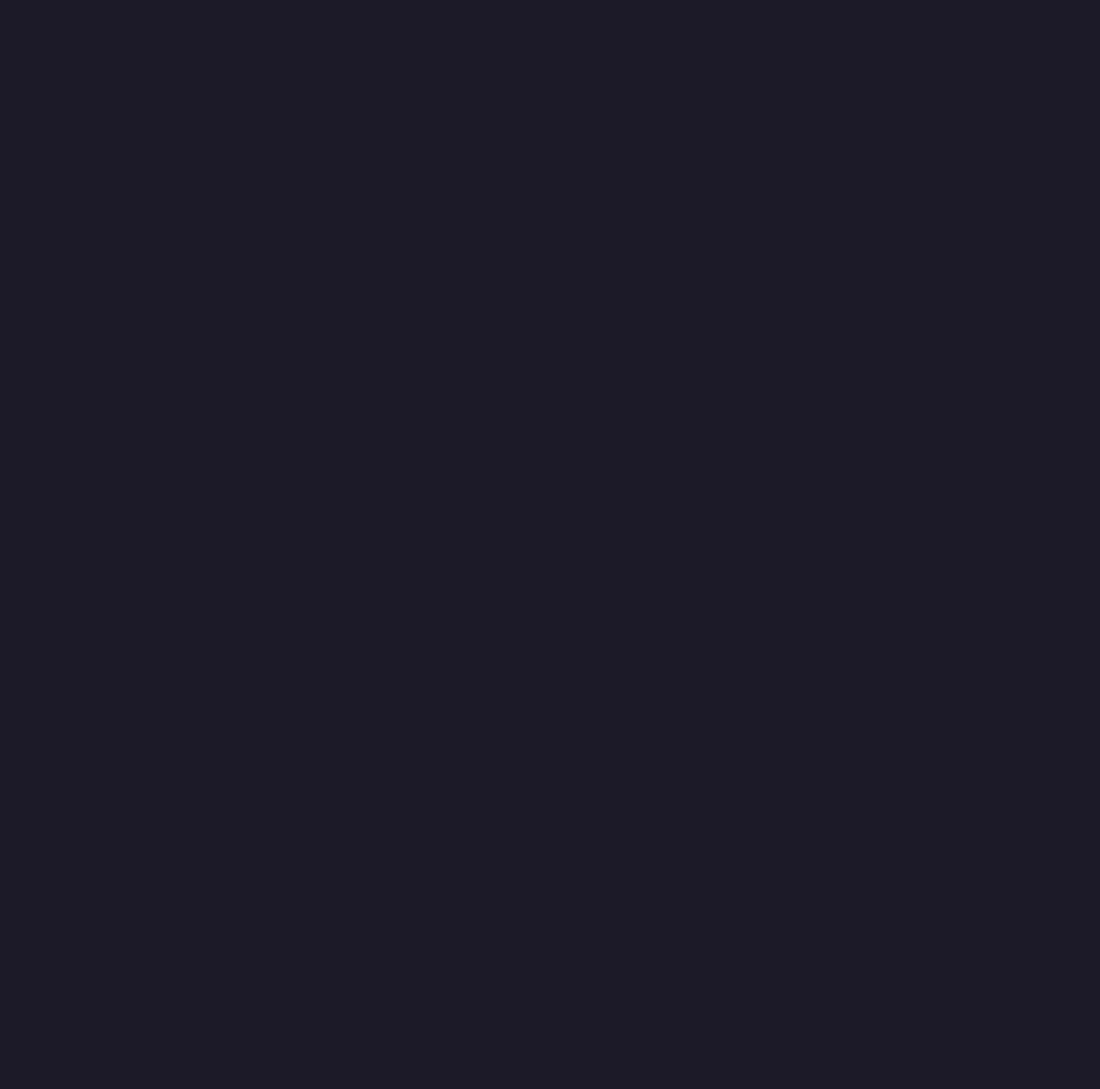
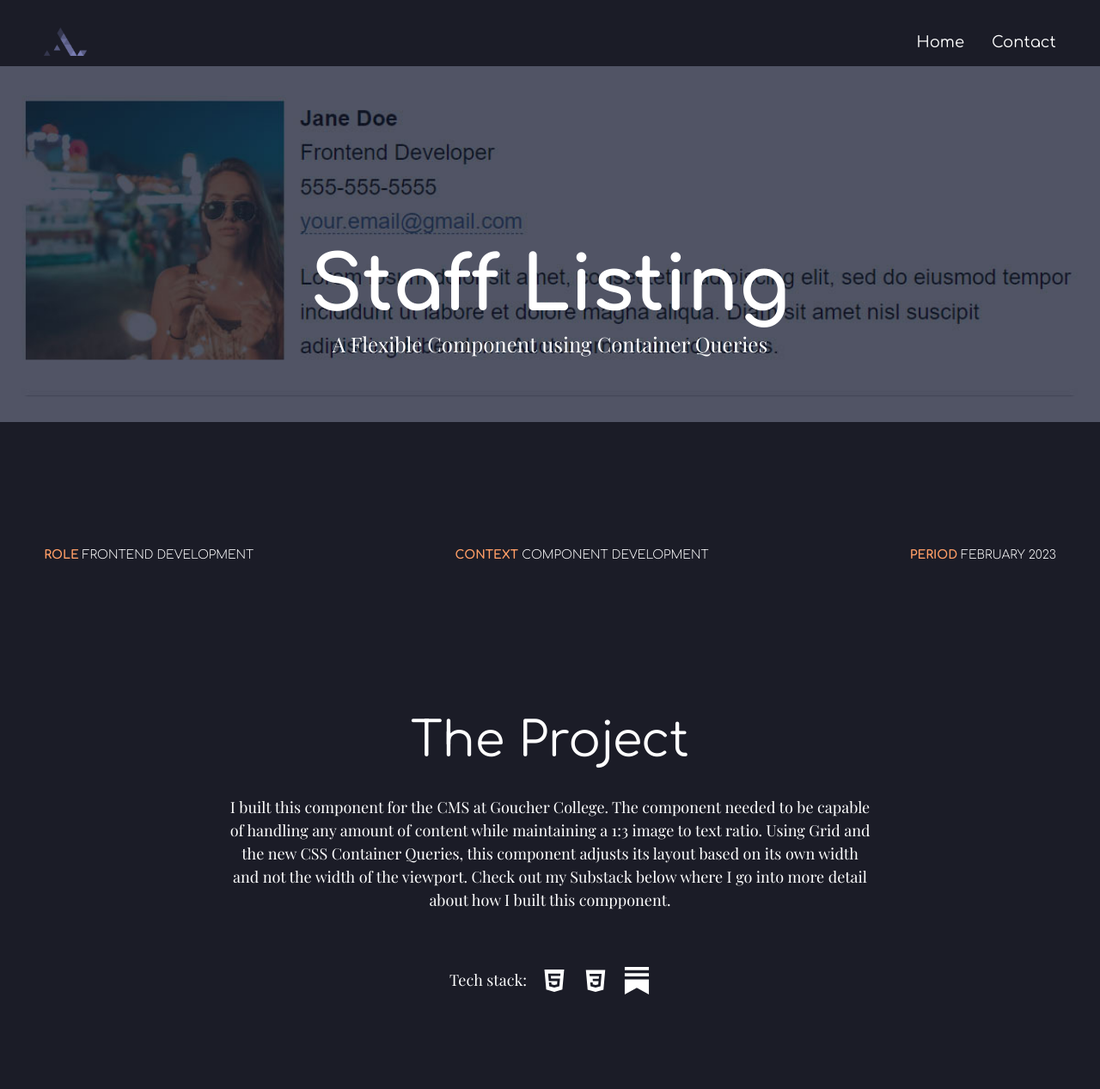
Before and after one commit to Alliemack77/ALPortfolio, a React (Create React App) app: page /staff-listing in a window 1280 px wide. Before the commit this address had no page. Shown: the top 1267 px of the page at 86% size. Before the commit the page ends 800 px from the top, so only its background shows below. Built offline with nearby package versions, Linux system fonts and the light colour scheme; a web font is replaced by a local one.

Commit message:
adding staff listing component

```diff
--- a/src/App.js
+++ b/src/App.js
@@ -7,6 +7,7 @@ import Vortex from './pages/Vortex'
 import TodoApp from './pages/TodoApp'
 import CommentsApp from './pages/CommentsApp'
 import GithubSearchApp from './pages/GithubSearchApp';
+import StaffListing from './pages/StaffListing';
 import Home from './pages/Home'
 import './scss/main.scss'
 
@@ -23,6 +24,7 @@ function App() {
         <Route path="/your-daily-todos" element={<TodoApp/>}></Route>
         <Route path="/interactive-comments-section" element={<CommentsApp/>}></Route>
         <Route path="/github-user-search" element={<GithubSearchApp/>}></Route>
+        <Route path="/staff-listing" element={<StaffListing/>}></Route>
       </Routes>
     </Router>
 
--- a/src/data/caseStudy-data.js
+++ b/src/data/caseStudy-data.js
@@ -6,27 +6,35 @@ import vortexSmall from '../images/vortex-sm.jpg'
 import todoApp from '../images/todos-sm.jpg'
 import commentsApp from '../images/comments-sm.jpg';
 import gitHubSearchApp from '../images/github-search-75.jpg';
+import staffListing from '../images/staff-listing-75.jpg';
 
 
 export const caseStudies = [
     {
+        name: "staff-listing",
+        title: "Staff Listing",
+        subtitle: "A flexible component using container queries",
+        imgSmall: staffListing,
+        href: "/staff-listing"
+    },
+    {
         name: "github",
         title: "GitHub User Search",
-        subtitle: "A Frontend Mentor Challenge",
+        subtitle: "A Frontend Mentor challenge",
         imgSmall: gitHubSearchApp,
         href: "/github-user-search"
     },
     {
         name: "comments",
         title: "Comments Section",
-        subtitle: "A Frontend Mentor Challenge",
+        subtitle: "A Frontend Mentor challenge",
         imgSmall: commentsApp,
         href: "/interactive-comments-section"
     },
     {
         name: "todos",
         title: "Your Daily Todos",
-        subtitle: "A Frontend Mentor Challenge",
+        subtitle: "A Frontend Mentor challenge",
         imgSmall: todoApp,
         href: "/your-daily-todos"
     },
--- a/src/pages/Skate.js
+++ b/src/pages/Skate.js
@@ -40,7 +40,7 @@ const Skate = () => {
                             <Button text="GitHub" href="https://github.com/Alliemack77/The-Skate-Shop" target/>
                         </div>
                 </main>
-                <ProjectNav href="/github-user-search" next="GitHub User Search"/>
+                <ProjectNav href="/staff-listing" next="Staff Listing"/>
                 <Footer />
             </div>
         </>
--- /dev/null
+++ b/src/pages/StaffListing.js
@@ -0,0 +1,52 @@
+import Navbar from "../components/Navbar";
+import Button from "../components/Button";
+import ProjectNav from "../components/ProjectNav";
+import Footer from "../components/Footer";
+import {AiFillHtml5 } from 'react-icons/ai';
+import {DiCss3 } from 'react-icons/di';
+import {SiSubstack} from 'react-icons/si';
+
+
+const StaffListing = () => {
+    return (
+        <>
+            <Navbar isProject/>
+            <div className="project staff-listing">
+                <header className="header grid">
+                    <h1 className="title fs-900 fw-700 ff-heading">Staff Listing</h1>
+                    <p className="subtitle fs-500">A Flexible Component using Container Queries</p>
+                    <div className="role">
+                        <p className="ff-heading uppercase fw-300">
+                            <span className="text-orange fw-700">Role </span>
+                            frontend development</p>
+                        <p className="ff-heading uppercase fw-300">
+                            <span className="text-orange fw-700">Context </span>
+                            component development</p>
+                        <p className="ff-heading uppercase fw-300">
+                            <span className="text-orange fw-700">Period </span>
+                            February 2023</p>
+                    </div>
+                </header>
+                <main className="description flex direction-column">
+                        <h2 className="fs-800 ff-heading">The Project</h2>
+                        <p className="body fs-400">I built this component for the CMS at Goucher College. The component needed to be capable of handling any amount of content while maintaining a 1:3 image to text ratio. Using Grid and the new CSS Container Queries, this component adjusts its layout based on its own width and not the width of the viewport. Check out my Substack below where I go into more detail about how I built this compponent.</p>
+                        <div className="tech-icons flex">
+                            <p>Tech stack:</p>
+                            <AiFillHtml5 />
+                            <DiCss3 />
+                            <SiSubstack />
+                        </div>
+                        <div className="flow-horiz-xs flow-xs">
+                            <Button text="CodePen" href="https://codepen.io/alliemack/pen/ExejKeG?editors=1100" target/>
+                            <Button text="Substack" href="https://allisonleggett.substack.com/p/building-a-responsive-component-using" target/>
+                            <Button text="Github" href="https://github.com/Alliemack77/staff-listing" target/>
+                        </div>
+                </main>
+                <ProjectNav href="/github-user-search" next="GitHub User Search"/>
+                <Footer />
+            </div>
+        </>
+    )
+}
+
+export default StaffListing;
--- a/src/scss/pages/_project.scss
+++ b/src/scss/pages/_project.scss
@@ -29,6 +29,9 @@
         background-color: $clr-navy;
     }
     &.github .description {
+        background-color: $clr-azure;
+    }
+    &.github .staff-listing {
         background-color: $clr-azure;
     }
 
@@ -63,6 +66,13 @@
         background-size: unset;
         background-color: $clr-azure;
     }
+    &.staff-listing .header {
+        background-image: url('../../images/staff-listing-75.jpg');
+        background-position: 25% 25%;
+        background-size: contain;
+        // background-color: $clr-azure;
+    }
+
 
 
 
```
Also changed, not shown: src/images/staff-listing-75.jpg (added), src/images/staff-listing.png (added).
